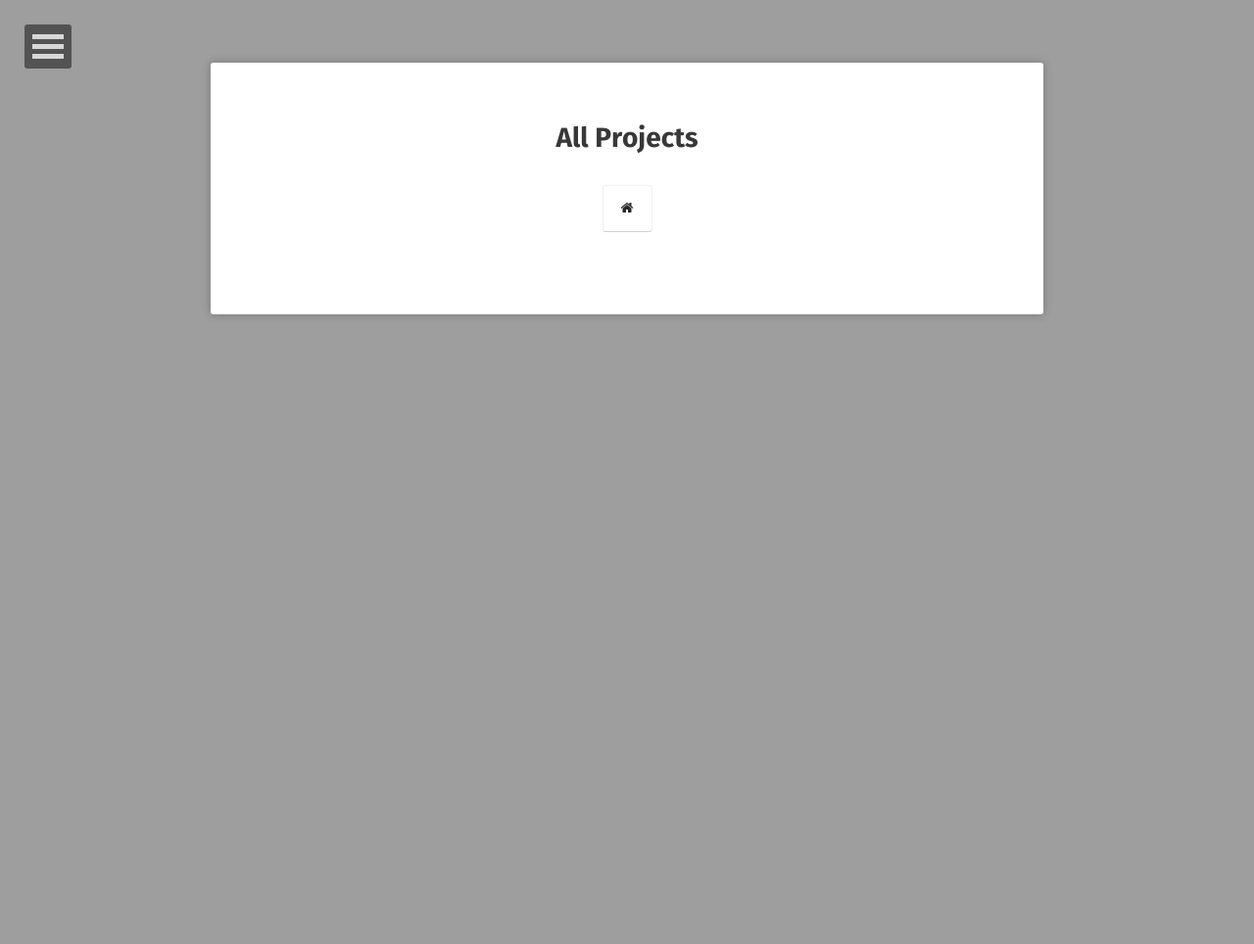
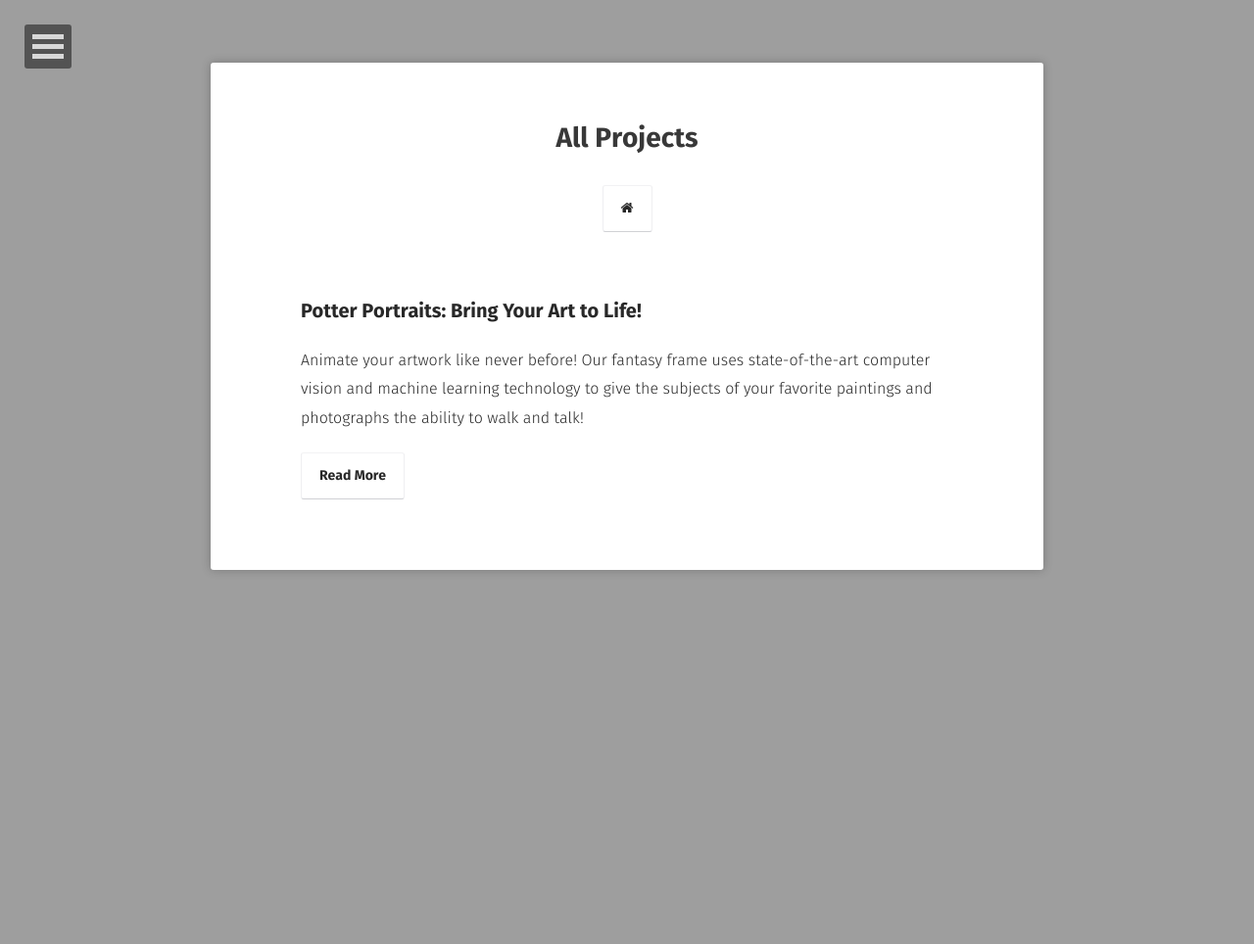
Before and after one commit to jackrcole/jackrcole.github.io, a Jekyll site: the page built from projects/index.md, in a window 1280 px wide. Shown: the whole page at 98% size. Built offline with Jekyll 4.4.1, drawn with Linux system fonts in a browser that asks for light colours; some web fonts are replaced.

Commit message:
Added potter portraits post

```diff
--- a/_includes/meta.html
+++ b/_includes/meta.html
@@ -8,8 +8,5 @@
     <a href="https://twitter.com/intent/tweet?text={{ site.url }}{{ page.url }}" title="Share on Twitter" class="tag">
         <span class="term"><i class="fa fa-twitter-square"></i> Tweet</span>
     </a>
-    <a href="https://plus.google.com/share?url={{ site.url }}{{ page.url }}" title="Share on Google+" class="tag">
-            <span class="term"><i class="fa fa-google-plus-square"></i> +1</span>
-    </a>
 </span>
 <div style="clear:both"></div>
--- /dev/null
+++ b/_posts/2020-03-16-potter-portraits.md
@@ -0,0 +1,19 @@
+---
+layout: post
+title:  "Potter Portraits: Bring Your Art to Life!"
+date:   2020-03-16
+excerpt: "Animate your artwork like never before! Our fantasy frame uses state-of-the-art computer vision and
+machine learning technology to give the subjects of your favorite paintings and photographs the ability to walk and talk!"
+project: true
+feature: https://images.all-free-download.com/images/graphiclarge/flowers_background_dark_red_repeating_icons_pattern_6835476.jpg
+tag:
+- potter portraits
+- computer vision
+- machine learning
+comments: true
+---
+
+**Disclaimer:** This is a fictional product created as a class project.
+{: .notice}
+
+> "Any sufficiently advanced technology is indistinguishable from magic." - Arthur C. Clarke
```
Also changed, not shown: _posts/2020-03-15-first-post.md (+1 -1 lines), 5 other files.
